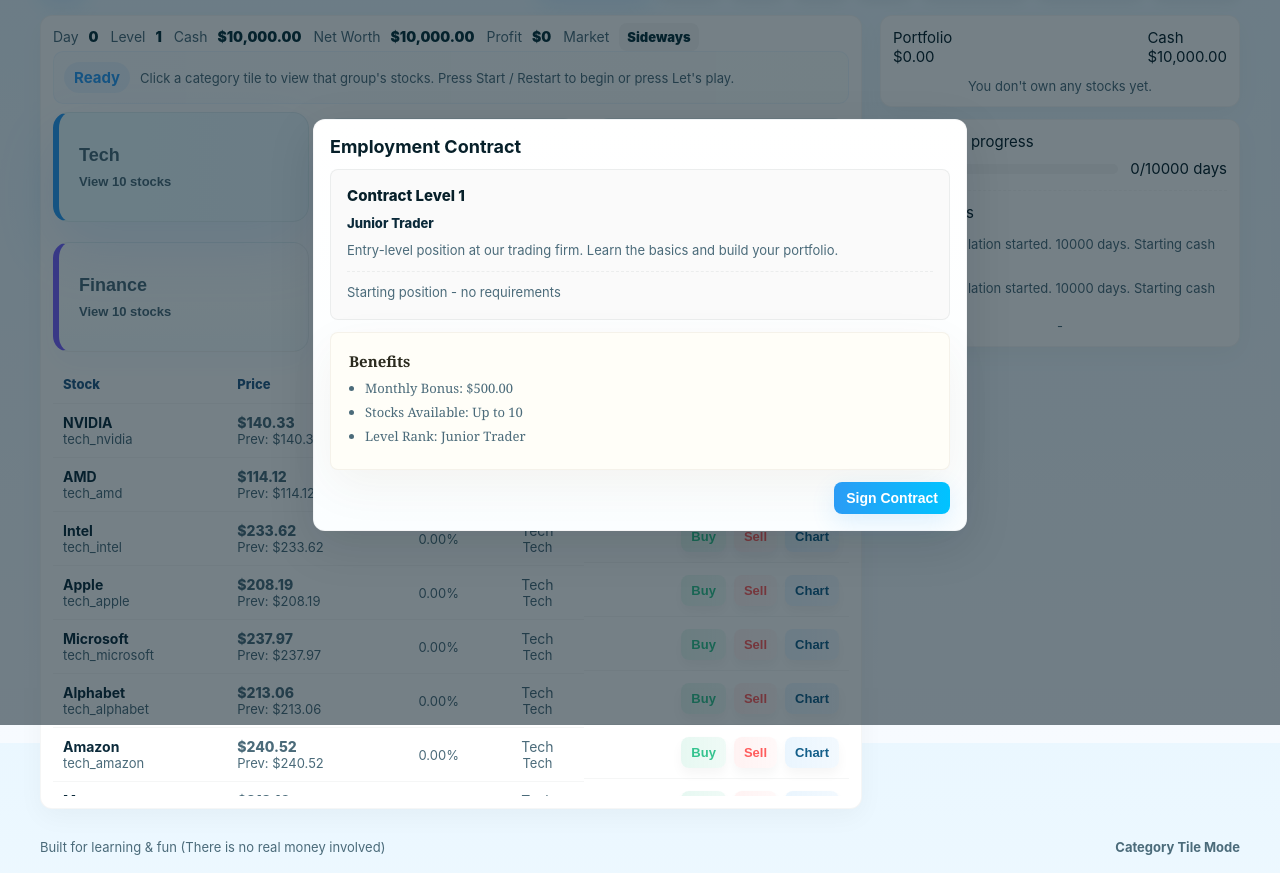
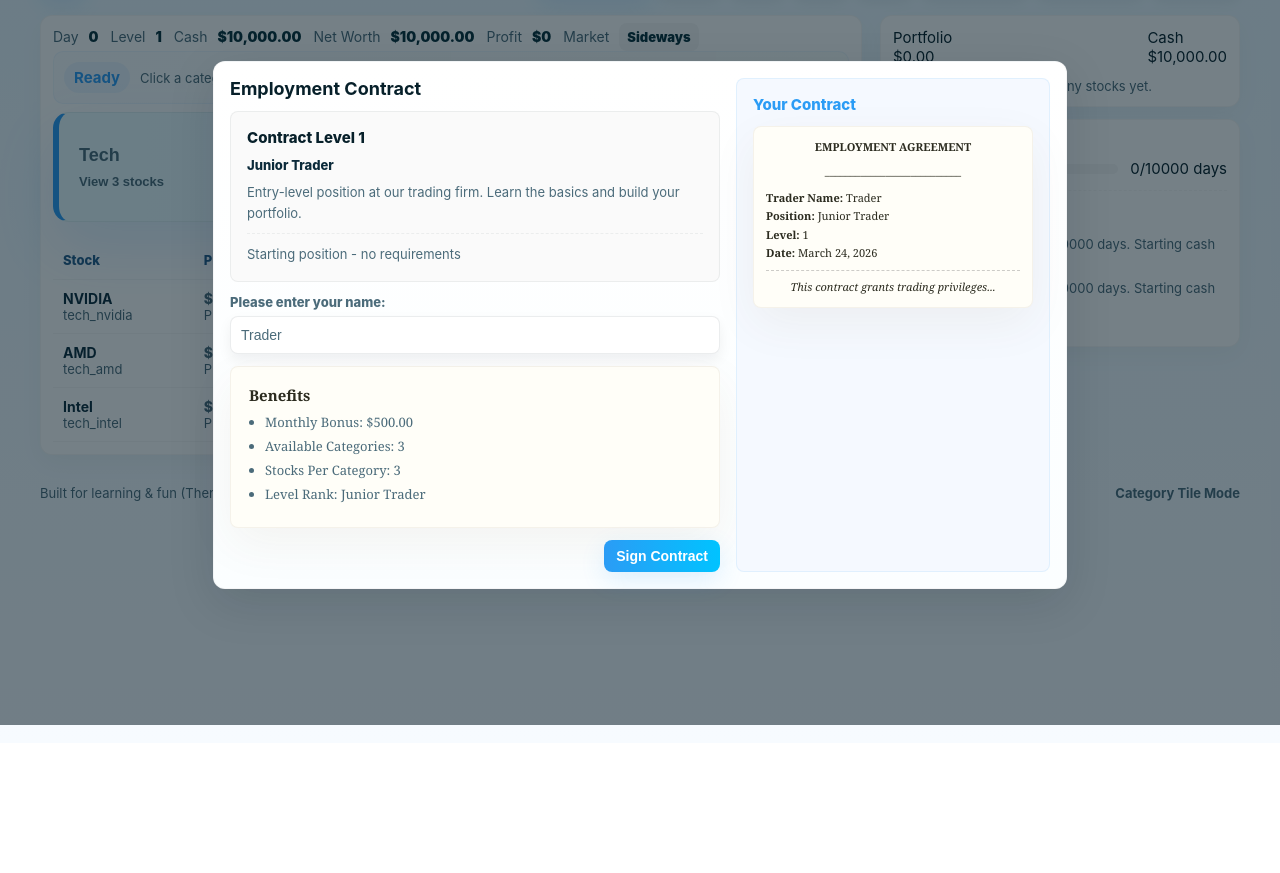
Before and after one commit to Leaferd6712/mini-market-simulation, a plain HTML site: page index.html in a window 1280 px wide. Both pictures are taken after a click on the button "Let's play". Shown: the part 75-948 px from the top of the page. After the commit the page ends 818 px from the top, so only its background shows below. Drawn offline with Linux system fonts and the light colour scheme.

Commit message:
BIG ACTUAL CONTRACT SIGNING THING WITH THE NAME

```diff
--- a/index.html
+++ b/index.html
@@ -364,18 +364,28 @@
   </div>
 
   <div id="contractOverlay" class="modal-overlay" role="dialog" aria-modal="true" style="display:none;">
-    <div class="modal" role="document" aria-labelledby="contractTitle" style="max-width:620px;">
+    <div class="modal" role="document" aria-labelledby="contractTitle" style="max-width:920px;display:flex;gap:16px;">
+      <div style="flex:1;">
         <h2 id="contractTitle">Employment Contract</h2>
         <div style="background:#fafafa;padding:16px;border-radius:8px;border:1px solid rgba(7,34,40,0.06);margin:12px 0;">
           <div class="mini" style="font-weight:800;margin-bottom:8px;">Contract Level <span id="contractLevel">1</span></div>
           <div class="small muted" id="contractDetails" style="line-height:1.6;"></div>
         </div>
+        <div style="margin:12px 0;">
+          <label class="small" style="font-weight:800;display:block;margin-bottom:6px;">Please enter your name:</label>
+          <input id="contractNameInput" type="text" placeholder="Enter your trading name" style="width:100%;box-sizing:border-box;padding:10px;border-radius:8px;border:1px solid rgba(7,34,40,0.08);font-size:14px;" />
+        </div>
         <div class="letter-content" style="margin:12px 0;">
           <div class="mini" style="font-weight:800;margin-bottom:8px;">Benefits</div>
           <ul class="small muted" id="contractBenefits" style="padding-left:16px;margin:0;"></ul>
         </div>
         <div class="controls" style="margin-top:12px;">
           <button id="contractSign" class="btn-primary">Sign Contract</button>
+        </div>
+      </div>
+      <div style="flex:0 0 280px;background:#f5f9ff;padding:16px;border-radius:8px;border:1px solid rgba(43,156,245,0.1);">
+        <div class="mini" style="font-weight:800;margin-bottom:12px;color:var(--accent);">Your Contract</div>
+        <div id="contractPreview" class="letter-content small" style="background:#fffef8;padding:12px;margin:0;font-size:11px;line-height:1.5;max-height:400px;overflow:auto;"></div>
       </div>
     </div>
   </div>
@@ -412,7 +422,8 @@ const LEVEL_CONTRACTS = {
     title: 'Junior Trader',
     description: 'Entry-level position at our trading firm. Learn the basics and build your portfolio.',
     monthlyBonus: 500,
-    stockLimit: 10,
+    categories: 3,
+    stocksPerCategory: 3,
     requirements: 'Starting position - no requirements',
     unlockAt: 0
   },
@@ -421,7 +432,8 @@ const LEVEL_CONTRACTS = {
     title: 'Senior Trader',
     description: 'Promoted! Your dedication has earned you a better position with higher compensation.',
     monthlyBonus: 1000,
-    stockLimit: 20,
+    categories: 5,
+    stocksPerCategory: 5,
     requirements: 'Reach $25,000 net worth',
     unlockAt: 25000
   },
@@ -430,9 +442,20 @@ const LEVEL_CONTRACTS = {
     title: 'Head of Trading',
     description: 'You\'ve proven yourself as a top performer. Welcome to the leadership team!',
     monthlyBonus: 2000,
-    stockLimit: 30,
+    categories: 6,
+    stocksPerCategory: 7,
     requirements: 'Reach $100,000 net worth',
     unlockAt: 100000
+  },
+  4: {
+    level: 4,
+    title: 'Chief Trading Officer',
+    description: 'The pinnacle of success! You now lead the entire trading division.',
+    monthlyBonus: 3000,
+    categories: 6,
+    stocksPerCategory: 10,
+    requirements: 'Reach $250,000 net worth',
+    unlockAt: 250000
   }
 };
 
@@ -509,7 +532,7 @@ let totalDays = 10000;
 let totalWeeks = Math.ceil(totalDays / 7);
 
 let game = {
-  stocks: [], day:0, cash: STANDARD.startingMoney, portfolio:{}, events:[], history:[], cyclesCompleted:0, marketState:'Sideways', bonusGiven:false, level: 1, levelUpUnlocked: {}
+  stocks: [], day:0, cash: STANDARD.startingMoney, portfolio:{}, events:[], history:[], cyclesCompleted:0, marketState:'Sideways', bonusGiven:false, level: 1, levelUpUnlocked: {}, playerName: 'Trader'
 };
 let currentWeek = 0, runningYear = false, paused = false;
 let disableUI = false;
@@ -577,6 +600,8 @@ const contractLevel = document.getElementById('contractLevel');
 const contractDetails = document.getElementById('contractDetails');
 const contractBenefits = document.getElementById('contractBenefits');
 const contractSign = document.getElementById('contractSign');
+const contractNameInput = document.getElementById('contractNameInput');
+const contractPreview = document.getElementById('contractPreview');
 let pendingContractLevel = 0;
 
 function resetLiveStocks(){
@@ -585,10 +610,12 @@ function resetLiveStocks(){
 
 function renderCategoryTiles(){
   categoryGrid.innerHTML = '';
-  for (const c of CATEGORIES){
+  const availableCategories = getAvailableCategoriesForLevel(game.level);
+  const stocksPerCat = getStocksPerCategoryForLevel(game.level);
+  for (const c of availableCategories){
     const btn = document.createElement('button');
     btn.className = `cat-tile ${c.css}` + (selectedCategory === c.key ? ' active' : '');
-    btn.innerHTML = `<div style="font-size:18px">${c.label}</div><div class="sub">View 10 stocks</div>`;
+    btn.innerHTML = `<div style="font-size:18px">${c.label}</div><div class="sub">View ${stocksPerCat} stocks</div>`;
     btn.onclick = ()=> {
       selectedCategory = c.key;
       renderCategoryTiles(); renderStocksForCategory();
@@ -600,7 +627,8 @@ function renderCategoryTiles(){
 function renderStocksForCategory(){
   stocksBody.innerHTML = '';
   stockRowMap.clear();
-  const list = game.stocks.filter(s => s.sector === selectedCategory);
+  const stocksPerCat = getStocksPerCategoryForLevel(game.level);
+  const list = game.stocks.filter(s => s.sector === selectedCategory).slice(0, stocksPerCat);
   for (const s of list){
     const prev = (s.history.length >= 2) ? s.history[s.history.length-2] : s.history[s.history.length-1];
     const pct = s.changePct || 0;
@@ -928,6 +956,19 @@ function hideLetter(){
   letterOverlay.style.display = 'none';
 }
 
+function getAvailableCategoriesForLevel(level){
+  const contract = LEVEL_CONTRACTS[level];
+  if (!contract) return CATEGORIES;
+  const count = contract.categories;
+  return CATEGORIES.slice(0, count);
+}
+
+function getStocksPerCategoryForLevel(level){
+  const contract = LEVEL_CONTRACTS[level];
+  if (!contract) return 10;
+  return contract.stocksPerCategory;
+}
+
 function showContract(levelNum){
   if(disableUI) return;
   const contract = LEVEL_CONTRACTS[levelNum];
@@ -945,7 +986,8 @@ function showContract(levelNum){
   contractBenefits.innerHTML = '';
   const benefits = [
     `Monthly Bonus: ${money(contract.monthlyBonus)}`,
-    `Stocks Available: Up to ${contract.stockLimit}`,
+    `Available Categories: ${contract.categories}`,
+    `Stocks Per Category: ${contract.stocksPerCategory}`,
     `Level Rank: ${contract.title}`
   ];
   benefits.forEach(b => {
@@ -955,6 +997,29 @@ function showContract(levelNum){
     contractBenefits.appendChild(li);
   });
 
+  // Generate contract preview
+  const now = new Date();
+  const dateStr = now.toLocaleDateString('en-US', { year: 'numeric', month: 'long', day: 'numeric' });
+  contractPreview.innerHTML = `
+    <div style="font-weight:bold;text-align:center;margin-bottom:8px;">EMPLOYMENT AGREEMENT</div>
+    <div style="text-align:center;margin-bottom:10px;">___________________________</div>
+    <div style="margin-bottom:2px;"><span style="font-weight:bold;">Trader Name:</span> <span id="previewName">_________________</span></div>
+    <div style="margin-bottom:2px;"><span style="font-weight:bold;">Position:</span> ${contract.title}</div>
+    <div style="margin-bottom:2px;"><span style="font-weight:bold;">Level:</span> ${levelNum}</div>
+    <div style="margin-bottom:2px;"><span style="font-weight:bold;">Date:</span> ${dateStr}</div>
+    <div style="margin-top:8px;border-top:1px dashed rgba(0,0,0,0.2);padding-top:8px;text-align:center;font-style:italic;">This contract grants trading privileges...</div>
+  `;
+
+  contractNameInput.value = game.playerName || '';
+  contractNameInput.focus();
+
+  // Update preview name in real-time
+  const updatePreviewName = () => {
+    document.getElementById('previewName').textContent = contractNameInput.value || '_________________';
+  };
+  contractNameInput.oninput = updatePreviewName;
+  updatePreviewName();
+
   contractOverlay.style.display = 'flex';
   contractOverlay.setAttribute('aria-hidden','false');
   contractOverlay.querySelector('.modal').classList.add('show');
@@ -968,14 +1033,18 @@ function hideContract(){
 contractSign.addEventListener('click', ()=> {
   if (pendingContractLevel <= 0) return;
   const contract = LEVEL_CONTRACTS[pendingContractLevel];
+  const playerName = (contractNameInput.value || 'Trader').trim();
+  game.playerName = playerName;
   game.level = pendingContractLevel;
   hideContract();
   if (pendingContractLevel === 1) {
-    logEvent('Signed Level 1 contract - Junior Trader');
+    logEvent(`Signed Level 1 contract - Junior Trader. Welcome, ${playerName}!`);
   } else {
     logEvent(`Promoted to Level ${pendingContractLevel} - ${contract.title}!`);
-    showNotification(`🎉 Level ${pendingContractLevel} - ${contract.title}!`);
-  }
+    showNotification(`🎉 Level ${pendingContractLevel} - ${contract.title}! Welcome, ${playerName}!`);
+  }
+  renderCategoryTiles();
+  renderStocksForCategory();
   queueRender();
   autoSave();
   if (pendingContractLevel === 1 && !runningYear) {
@@ -1008,7 +1077,7 @@ function checkLevelUp(){
   const networth = round2(game.cash + portfolioVal);
 
   // Check if player qualifies for next level
-  for (let level = 3; level >= 2; level--) {
+  for (let level = 4; level >= 2; level--) {
     const contract = LEVEL_CONTRACTS[level];
     if (game.level < level && networth >= contract.unlockAt && !game.levelUpUnlocked[level]) {
       game.levelUpUnlocked[level] = true;
@@ -1135,7 +1204,7 @@ function showWeekSummary(){
   pendingWeeklyNews = generateWeeklyNews();
   setTimeout(()=> { showQuickTipFromNews(pendingWeeklyNews); }, 300);
 
-  if (Math.random() < 0.15){
+  if (Math.random() < 0.05){
     const bonus = Math.round(rand(400, 1600));
     setTimeout(()=> giveBossBonus(bonus), Math.max(1000, POPUP_AUTO_ACK_MS / 2));
   }
@@ -1208,9 +1277,9 @@ function showLeaderboard(){ const list = getLeaderboard(); leaderboardList.inner
 leaderboardClose.addEventListener('click', ()=>{ leaderboardOverlay.style.display='none'; leaderboardOverlay.querySelector('.modal').classList.remove('show'); });
 leaderboardClear.addEventListener('click', ()=>{ if (confirm('Clear leaderboard?')){ setLeaderboard([]); showLeaderboard(); } });
 
-function autoSave(){ try { const save = { v:6, day:game.day, cash:game.cash, portfolio:game.portfolio, stocks:game.stocks.map(s=>({id:s.id,price:s.price,history:s.history.slice(-120)})), currentWeek, totalWeeks, totalDays, pendingWeeklyNews, bonusGiven: game.bonusGiven, level: game.level, levelUpUnlocked: game.levelUpUnlocked }; localStorage.setItem(STORAGE_KEY, JSON.stringify(save)); } catch(e){} }
+function autoSave(){ try { const save = { v:6, day:game.day, cash:game.cash, portfolio:game.portfolio, stocks:game.stocks.map(s=>({id:s.id,price:s.price,history:s.history.slice(-120)})), currentWeek, totalWeeks, totalDays, pendingWeeklyNews, bonusGiven: game.bonusGiven, level: game.level, levelUpUnlocked: game.levelUpUnlocked, playerName: game.playerName }; localStorage.setItem(STORAGE_KEY, JSON.stringify(save)); } catch(e){} }
 function manualSave(){ autoSave(); alert('Saved locally.'); }
-function loadSaved(){ const raw = localStorage.getItem(STORAGE_KEY); if (!raw){ alert('No saved data'); return; } try { const saved = JSON.parse(raw); const byId = {}; for (const m of STOCKS_MASTER) byId[m.id] = m; game.stocks = (saved.stocks||[]).map(ss => { const master = byId[ss.id] || ss; return { id: master.id, name: master.name, sector: master.sector, price: ss.price, volatility: master.volatility||1.2, changePct:0, history: ss.history||[ss.price] }; }); game.cash = saved.cash || STANDARD.startingMoney; game.portfolio = saved.portfolio || {}; game.day = saved.day || 0; game.level = saved.level || 1; game.levelUpUnlocked = saved.levelUpUnlocked || {}; currentWeek = saved.currentWeek || 0; totalWeeks = saved.totalWeeks || Math.ceil((saved.totalDays || totalDays) / 7); totalDays = saved.totalDays || totalDays; pendingWeeklyNews = saved.pendingWeeklyNews || null; game.bonusGiven = saved.bonusGiven || false; renderCategoryTiles(); renderStocksForCategory(); renderPortfolio(); updateProgress(); alert('Loaded saved game.'); } catch(e){ alert('Failed to load'); } }
+function loadSaved(){ const raw = localStorage.getItem(STORAGE_KEY); if (!raw){ alert('No saved data'); return; } try { const saved = JSON.parse(raw); const byId = {}; for (const m of STOCKS_MASTER) byId[m.id] = m; game.stocks = (saved.stocks||[]).map(ss => { const master = byId[ss.id] || ss; return { id: master.id, name: master.name, sector: master.sector, price: ss.price, volatility: master.volatility||1.2, changePct:0, history: ss.history||[ss.price] }; }); game.cash = saved.cash || STANDARD.startingMoney; game.portfolio = saved.portfolio || {}; game.day = saved.day || 0; game.level = saved.level || 1; game.levelUpUnlocked = saved.levelUpUnlocked || {}; game.playerName = saved.playerName || 'Trader'; currentWeek = saved.currentWeek || 0; totalWeeks = saved.totalWeeks || Math.ceil((saved.totalDays || totalDays) / 7); totalDays = saved.totalDays || totalDays; pendingWeeklyNews = saved.pendingWeeklyNews || null; game.bonusGiven = saved.bonusGiven || false; renderCategoryTiles(); renderStocksForCategory(); renderPortfolio(); updateProgress(); alert('Loaded saved game.'); } catch(e){ alert('Failed to load'); } }
 function clearSave(){ if (!confirm('Clear saved game?')) return; localStorage.removeItem(STORAGE_KEY); alert('Saved cleared.'); }
 
 setInterval(()=>{ if (runningYear) autoSave(); }, 60000);
@@ -1244,7 +1313,7 @@ function initGame(autoStart=true){
   resetLiveStocks();
   game.portfolio = {};
   game.day = 0; game.cash = STANDARD.startingMoney; game.events = []; game.history = []; game.cyclesCompleted = 0; game.marketState = 'Sideways'; game.bonusGiven = false;
-  game.level = 1; game.levelUpUnlocked = {};
+  game.level = 1; game.levelUpUnlocked = {}; game.playerName = 'Trader';
   pendingWeeklyNews = null; currentWeek = 0; runningYear = false; paused = false; daysAppliedInWeek = 0;
   renderCategoryTiles(); renderStocksForCategory(); renderPortfolio(); updateProgress();
   logEvent(`Simulation started. ${totalDays} days. Starting cash ${money(game.cash)}.`);
@@ -1396,6 +1465,32 @@ window.devTools = {
   millionaire(){ _game.cash = 1000000; },
   billionaire(){ _game.cash = 1000000000; },
 
+  giveAllStocks(){
+    if(!game || !game.stocks || game.stocks.length === 0) { console.log("Game not loaded or no stocks"); return; }
+    let totalCost = 0;
+    game.stocks.forEach(s => { totalCost += 100 * s.price; });
+    if (game.cash < totalCost) {
+      console.log("Not enough cash. Need:", totalCost, "Have:", game.cash);
+      return;
+    }
+    game.cash -= totalCost;
+    game.stocks.forEach(s => {
+      if(!game.portfolio[s.id]){
+        game.portfolio[s.id] = {shares:100, avgPrice:s.price};
+      } else {
+        let oldShares = game.portfolio[s.id].shares;
+        let oldAvg = game.portfolio[s.id].avgPrice;
+        let newShares = oldShares + 100;
+        game.portfolio[s.id].avgPrice = ((oldShares * oldAvg) + (100 * s.price)) / newShares;
+        game.portfolio[s.id].shares = newShares;
+      }
+    });
+    console.log("✅ Bought 100 shares of each stock for", totalCost);
+    queueRender();
+    updateProgress();
+    return true;
+  },
+
   speed100x(){
     disableUI = true;
     speedMultiplier = 100;
@@ -1465,15 +1560,23 @@ window.devTools = {
   chaos(){ _game.stocks.forEach(s=>{ s.volatility=0.2; }); },
 
   portfolio(){ return _game.portfolio; },
-  clearPortfolio(){ _game.portfolio={}; queueRender(); },
+  clearPortfolio(){ _game.portfolio={}; },
   giveAllStocks(amount=100){
+    if(!game || !game.stocks || game.stocks.length === 0) { console.log("Game not loaded or no stocks"); return; }
     game.stocks.forEach(s => {
+      if(!game.portfolio[s.id]){
         game.portfolio[s.id] = {shares:amount, avgPrice:s.price};
+      } else {
+        let oldShares = game.portfolio[s.id].shares;
+        let oldAvg = game.portfolio[s.id].avgPrice;
+        let newShares = oldShares + amount;
+        game.portfolio[s.id].avgPrice = ((oldShares * oldAvg) + (amount * s.price)) / newShares;
+        game.portfolio[s.id].shares = newShares;
+      }
     });
     console.log("✅ Gave", amount, "shares of each stock");
     queueRender();
     updateProgress();
-    renderPortfolio();
     return true;
   },
 
```
Lines whose indentation alone changed are shown as unchanged.
